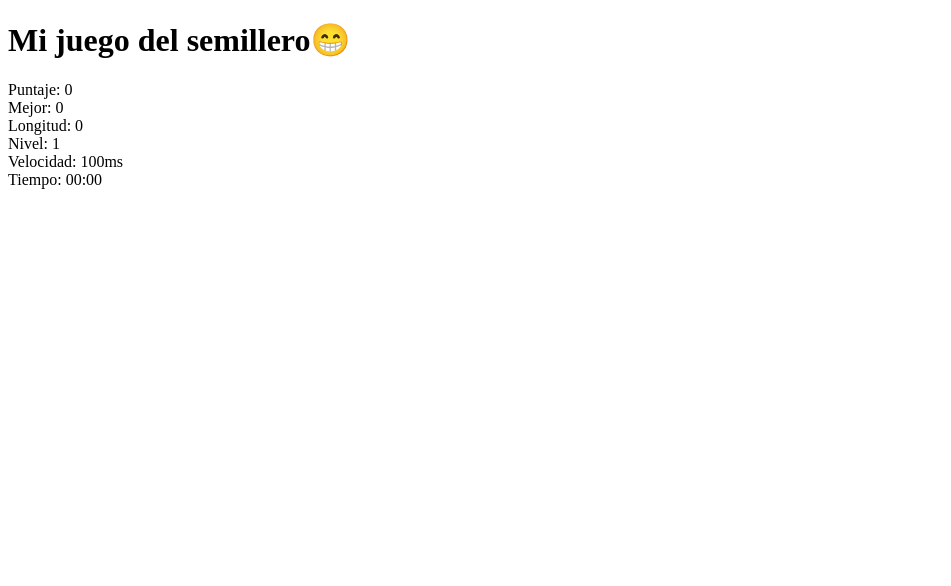
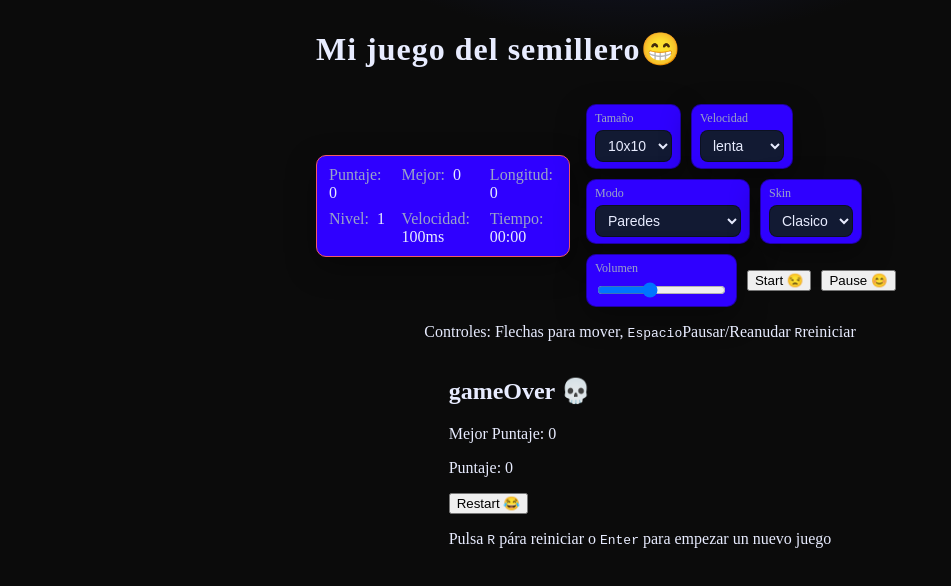
Before and after one commit to Davds765/semillero-aventura-web, a plain HTML site: page index.html in a window 1280 px wide. Shown: the whole page, without its empty margins (0-951 px from the left). Drawn offline with Linux system fonts and the light colour scheme.

Commit message:
Update index.html

```diff
--- a/index.html
+++ b/index.html
@@ -4,11 +4,13 @@
     <meta charset="UTF-8">
     <meta name="viewport" content="width=device-width, initial-scale=1.0">
     <title>Juego Snake 😎</title>
+    <link rel="stylesheet" href="./styles.css">
 </head>
 <body>
     <header class="header">
         <h1>Mi juego del semillero😁</h1>
     </header>
+    <hr>
     <section class="hud">
         <div class="stats">
             <div class="stat"><span>Puntaje:</span> <span id="scoreBoard" >0</span></div>
@@ -18,12 +20,69 @@
             <div class="stat"><span>Velocidad:</span> <span id="speedBoard" >100ms</span></div>
             <div class="stat"><span>Tiempo:</span> <span id="timeBoard" >00:00</span></div>
         </div>
+
         <div class="controls">
             <div class="control-group">
-                <label for="sizaSelect"></label>
+                <label for="sizaSelect">Tamaño</label>
+                <select id="sizaSelect">
+                    <option value="10" selected>10x10</option>
+                    <option value="12">12x12</option>
+                    <option value="15">15x15</option>
+                    <option value="20">20x20</option>
+                </select>
             </div>
+
+            <div class="control-group">
+                <label for="speedSelect">Velocidad</label>
+                <select id="speedSelect">
+                    <option value="150" selected>lenta</option>
+                    <option value="100">Normal</option>
+                    <option value="70">Rapido</option>
+                    <option value="50">Insana</option>
+                </select>
+            </div>
+
+            <div class="control-group">
+                <label for="modeSelect">Modo</label>
+                <select id="modeSelect">
+                    <option value="walls" selected>Paredes</option>
+                    <option value="warp">Teletranportación</option>
+                </select>
+            </div>
+
+             <div class="control-group">
+                <label for="skinSelect">Skin</label>
+                <select id="skinSelect">
+                    <option value="classic" selected>Clasico</option>
+                    <option value="neon">Neón</option>
+                    <option value="retro">Retro</option>
+                    <option value="matrix">Matrix</option>
+                </select>
+            </div>
+
+             <div class="control-group">
+                <label for="volumeSlider">Volumen</label>
+              <input type="range" id="volumeSlider" min="0" max="100" value="40">
+            </div>
+            <button id="start">Start 😒</button>
+            <button id="Pause">Pause 😊</button>
+            </div>
+    </section>
+    <div class="board"></div>
+    <section class="help">
+        <p>Controles: Flechas para mover, <kbd>Espacio</kbd>Pausar/Reanudar <kbd>R</kbd>reiniciar</p>
+    </section>
+    <div id="gameOver" class="overlay">
+        <div class="overlay-card">
+            <h2>gameOver 💀</h2>
+            <p>Mejor Puntaje: <span id="finalBest">0</span> </p>
+            <p>Puntaje: <span id="finalScore">0</span> </p>
+            <div class="overlay-actions">
+                <button id="restart">Restart 😂</button>
+            </div>
+            <p class="hint">Pulsa <kbd>R</kbd> pára reiniciar o <kbd>Enter</kbd> para empezar un nuevo juego</p>
         </div>
-    </section>
+    </div>
 
 </body>
 </html>
```
